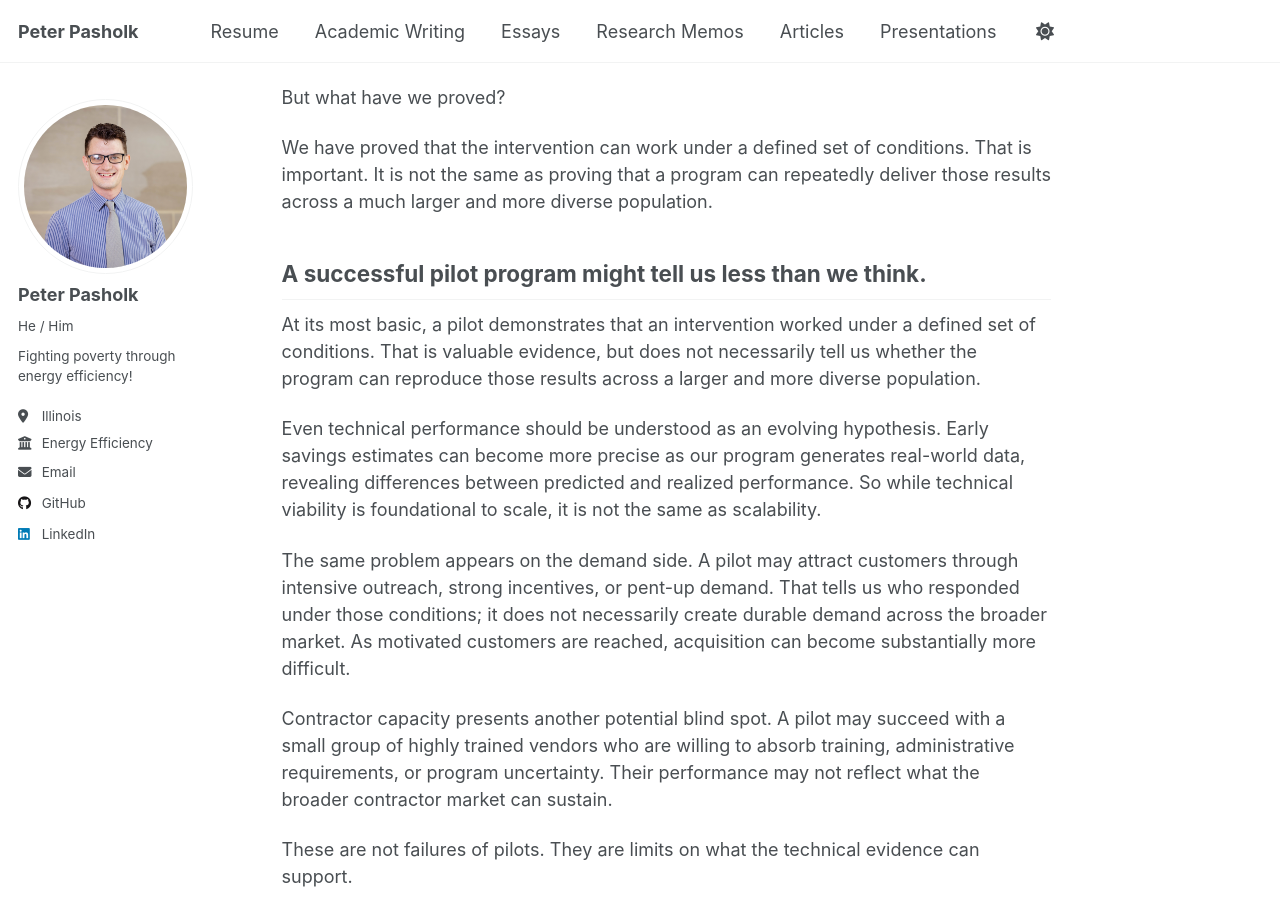
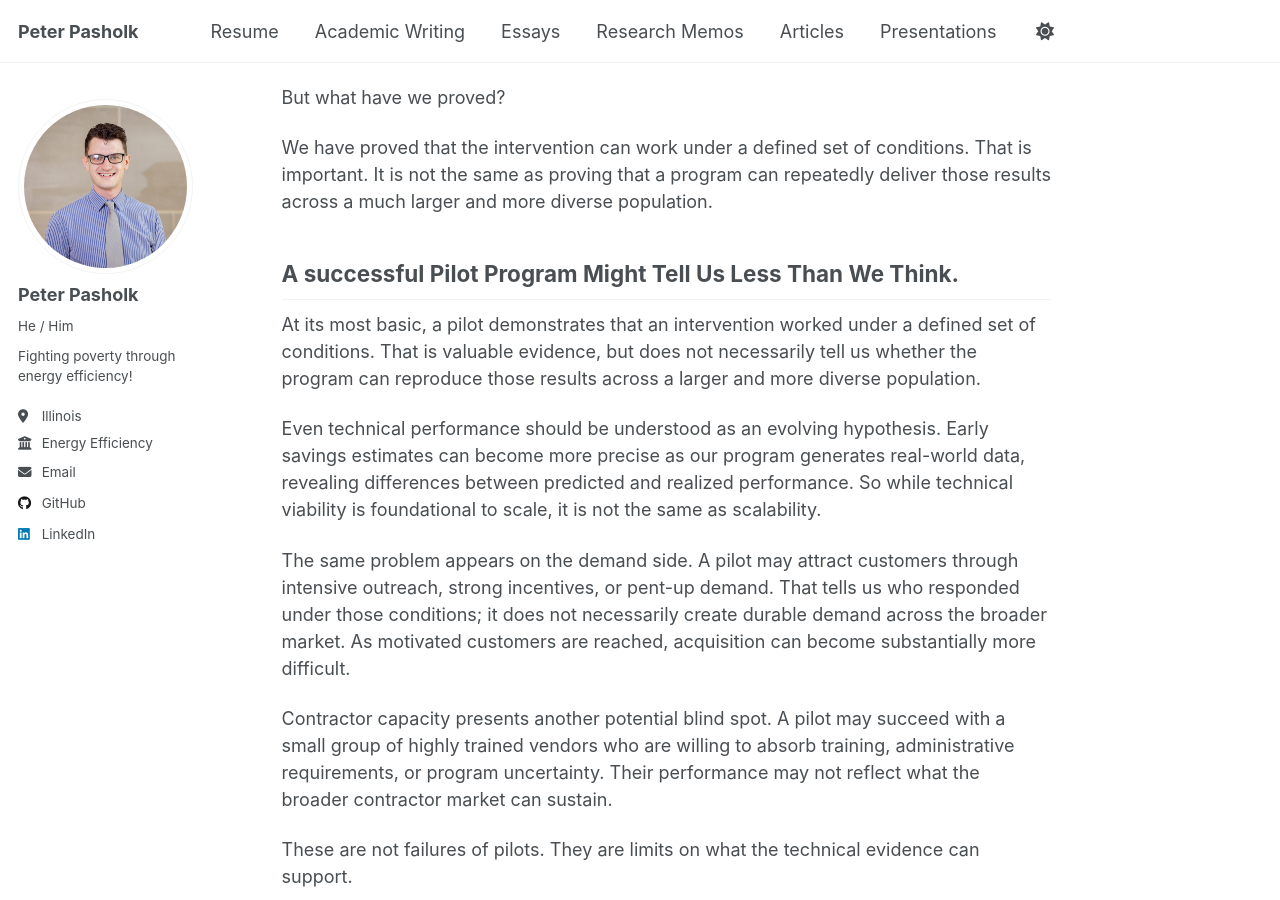
Before and after one commit to ppasholk/ppasholk.github.io, a Jekyll site: the page built from _teaching/pilot-to-portfolio.md, in a window 1280 px wide and 900 px high, scrolled down 443 px. Built offline with Jekyll 4.4.1, drawn with Linux system fonts in a browser that asks for light colours; a script that is not in the unit is left out.

```diff
--- a/_teaching/pilot-to-portfolio.md
+++ b/_teaching/pilot-to-portfolio.md
@@ -40,7 +40,7 @@ defined set of conditions. That is important. It is not the same as proving
 that a program can repeatedly deliver those results across a much larger and
 more diverse population.
 
-## A successful pilot program might tell us less than we think.
+## A successful Pilot Program Might Tell Us Less Than We Think.
 
 At its most basic, a pilot demonstrates that an
 intervention worked under a defined set of conditions. That is valuable
```
